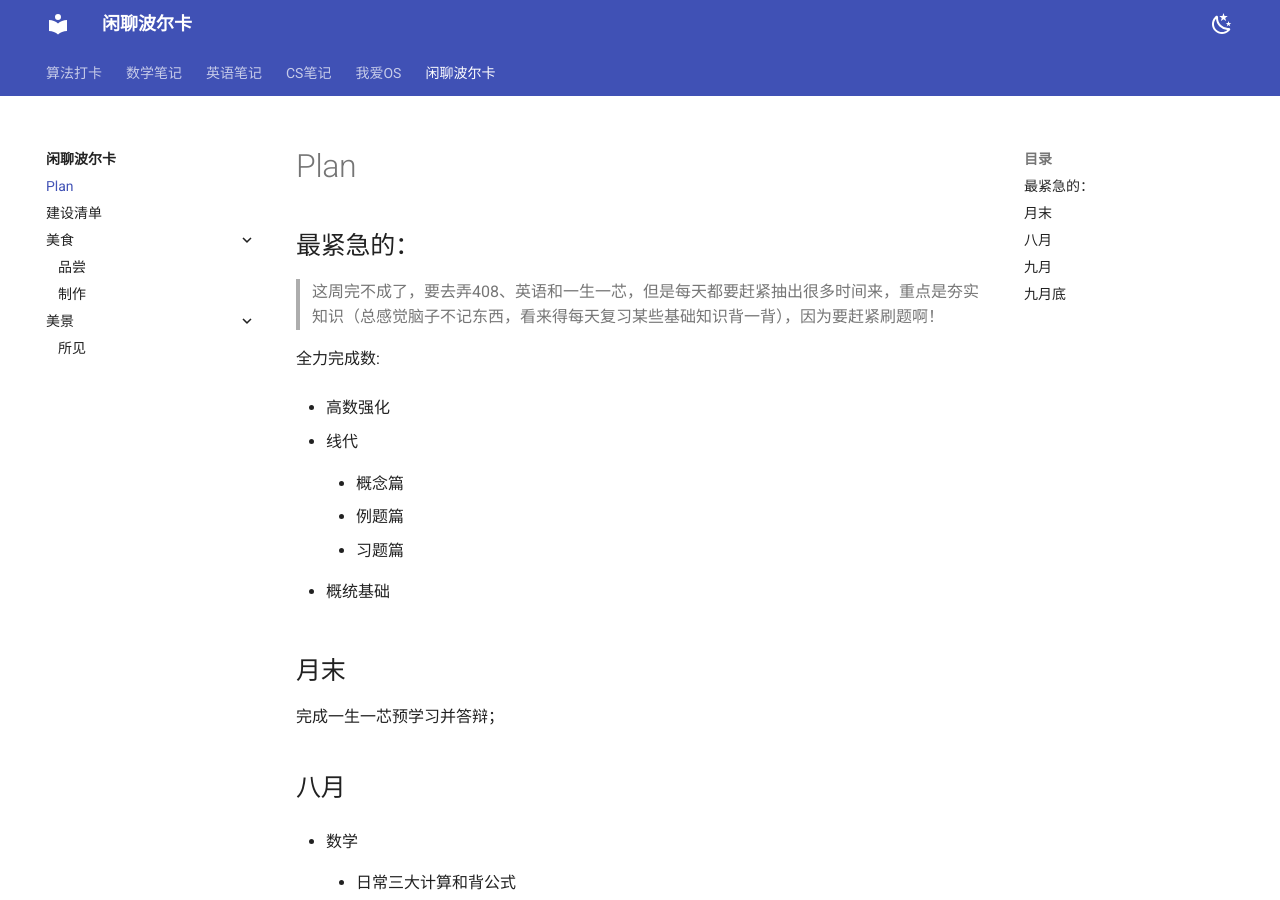
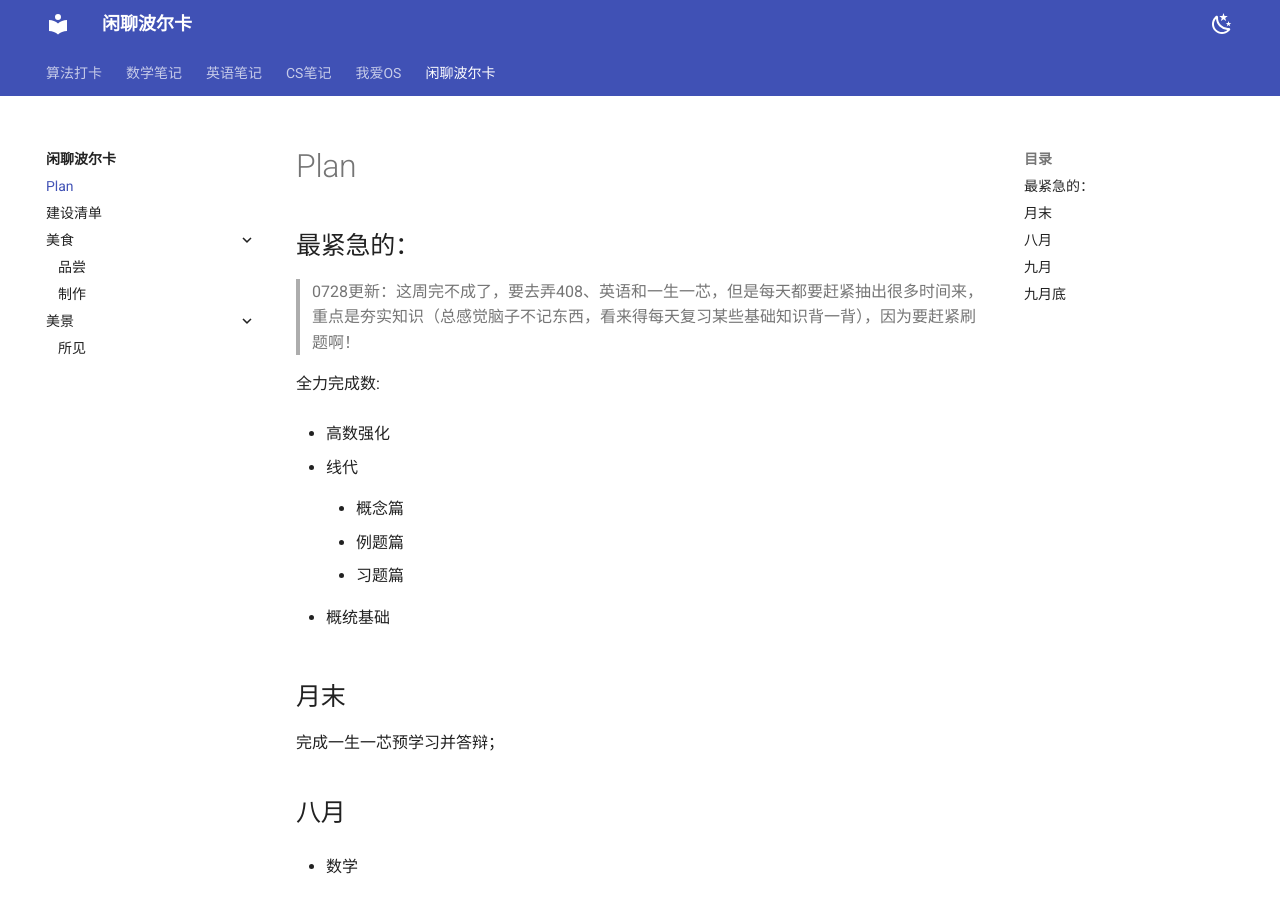
Before and after one commit to Haohahahaha/chat, an MkDocs documentation site: the page built from docs/plan/PEE-plans.md, in a window 1280 px wide and 900 px high. Built offline with MkDocs 1.6.1 and Material for MkDocs 9.7.7, drawn with Linux system fonts in a browser that asks for light colours.

Commit message:
2023-07-29_00:35:44 update

```diff
--- a/docs/plan/PEE-plans.md
+++ b/docs/plan/PEE-plans.md
@@ -1,6 +1,6 @@
 ## 最紧急的：
 
-> 这周完不成了，要去弄408、英语和一生一芯，但是每天都要赶紧抽出很多时间来，重点是夯实知识（总感觉脑子不记东西，看来得每天复习某些基础知识背一背），因为要赶紧刷题啊！
+> 0728更新：这周完不成了，要去弄408、英语和一生一芯，但是每天都要赶紧抽出很多时间来，重点是夯实知识（总感觉脑子不记东西，看来得每天复习某些基础知识背一背），因为要赶紧刷题啊！
 
 全力完成数:
 
```
